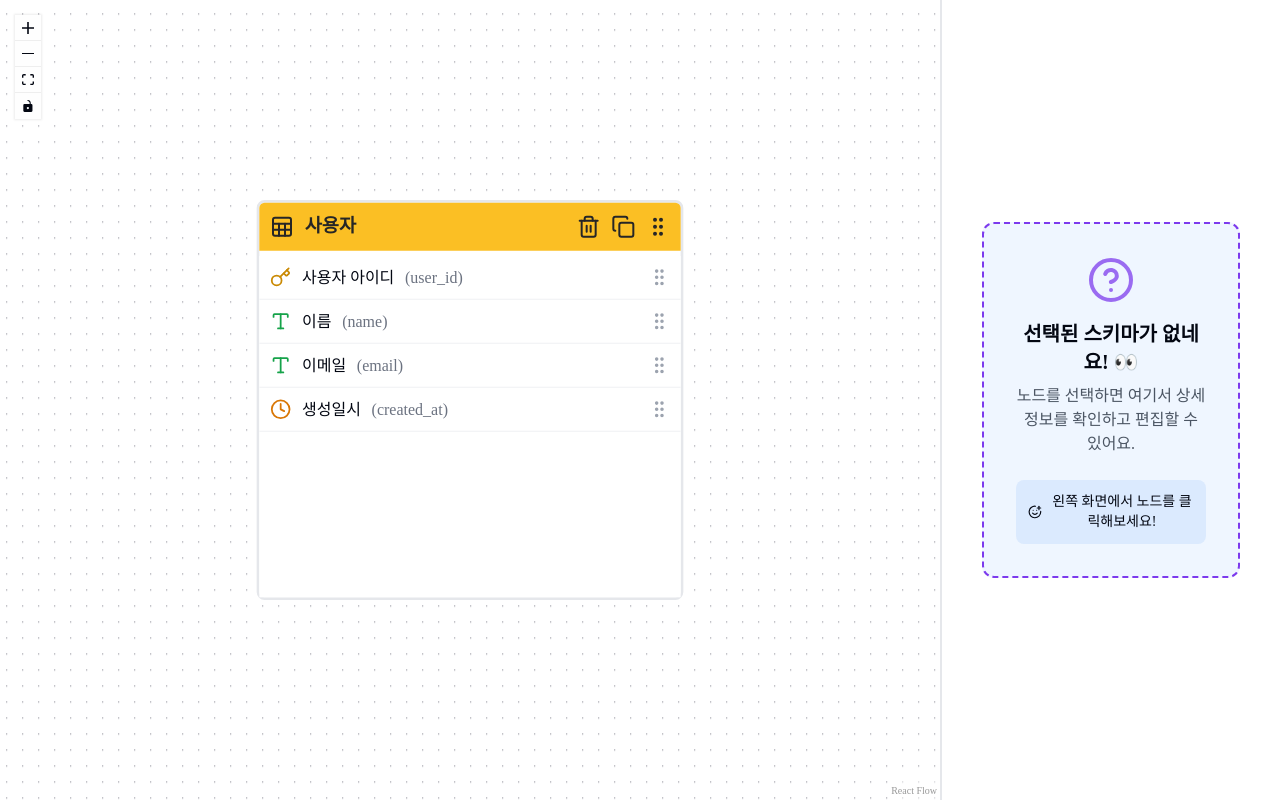
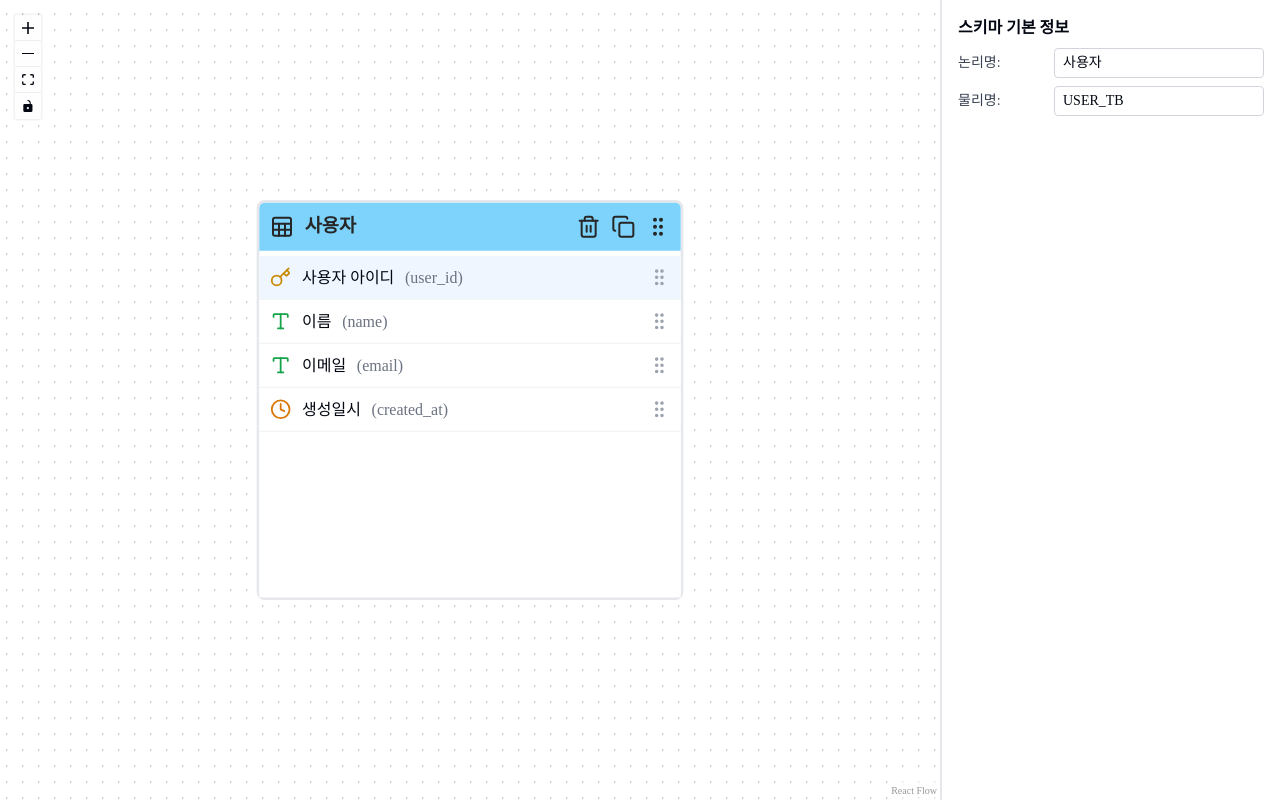
Before and after one commit to jcy97/schema-studio, a Next.js app: page /editor in a window 1280 px wide. Built offline with nearby package versions, Linux system fonts and the light colour scheme.

Commit message:
[feat] 현재 선택 컬럼 및 컬럼 순서 변경 컨텍스트 처리

```diff
--- a/app/editor/_components/nodes/NodeComponent.tsx
+++ b/app/editor/_components/nodes/NodeComponent.tsx
@@ -7,30 +7,33 @@ import NodeList from "./NodeList";
 import { useSchema } from "@/contexts/SchemaContext";
 
 const NodeComponent = memo((props: NodeProps) => {
-  // props.data를 초기값으로 사용하여 상태 초기화
   const [nodeData, setNodeData] = useState<AppNodeData>(
     props.data as AppNodeData
   );
-
-  // 스키마 컨텍스트에서 nodes 가져오기
-  const { nodes } = useSchema();
+  const schema = useSchema();
+  const nodes = schema.nodes;
 
   // nodes가 변경될 때마다 nodeData 업데이트
   useEffect(() => {
-    console.log("node changes");
-
     // 현재 노드 ID에 해당하는 노드 찾기
     const currentNode = nodes.find((node) => node.id === props.id);
-    console.log(currentNode);
     // 해당 노드가 존재하고 데이터가 있으면 상태 업데이트
     if (currentNode?.data) {
       setNodeData(currentNode.data);
     }
   }, [nodes, props.id]); // nodes나 props.id가 변경될 때 이펙트 실행
 
+  const onChange = (propertyKey: string, value: string | number) => {
+    schema.updateNode(props.id, { [propertyKey]: value });
+  };
+
   return (
     <NodeCard nodeId={props.id} isSelected={!!props.selected}>
-      <NodeHeader logicalName={nodeData.logicalName} color={nodeData.color} />
+      <NodeHeader
+        logicalName={nodeData.logicalName}
+        color={nodeData.color}
+        onChange={(value) => onChange("logicalName", value as string)}
+      />
       <NodeList
         columns={nodeData.columns}
         onColumnsChange={(columns) => {
--- a/app/editor/_components/nodes/NodeHeader.tsx
+++ b/app/editor/_components/nodes/NodeHeader.tsx
@@ -1,36 +1,30 @@
 "use client";
 import { getRandomBgColor } from "@/lib/utils";
 import { Copy, GripVertical, Sheet, Trash2 } from "lucide-react";
-import React, {
-  useState,
-  useRef,
-  ChangeEvent,
-  KeyboardEvent,
-  useEffect,
-} from "react";
+import React, { useRef, useState, KeyboardEvent } from "react";
 
 interface NodeHeaderProps {
   logicalName: string;
-  color: string;
+  color?: string;
+  onChange: (value: string) => void;
+  onDelete?: () => void;
+  onCopy?: () => void;
 }
 
 function NodeHeader({
   logicalName,
   color = "",
+  onChange,
+  onDelete,
+  onCopy,
 }: NodeHeaderProps): React.ReactElement {
-  const [isEditing, setIsEditing] = useState<boolean>(false);
-  const [name, setName] = useState<string>(logicalName);
+  const [isEditing, setIsEditing] = useState(false);
   const inputRef = useRef<HTMLInputElement>(null);
+  // 랜덤 색상을 useRef로 저장하여 리렌더링에도 유지
+  const randomColorRef = useRef(color || getRandomBgColor());
 
-  // logicalName이 변경될 때마다 로컬 name 상태를 업데이트
-  useEffect(() => {
-    console.log("NodeHeader - logicalName 변경됨:", logicalName);
-    setName(logicalName);
-  }, [logicalName]); // logicalName이 변경될 때만 실행
-
-  const bgColorClass = React.useMemo(() => {
-    return color || getRandomBgColor();
-  }, [color]);
+  // 색상은 randomColorRef에서 가져옴
+  const bgColorClass = randomColorRef.current;
 
   const handleInputClick = (): void => {
     setIsEditing(true);
@@ -41,8 +35,8 @@ function NodeHeader({
     }, 0);
   };
 
-  const handleInputChange = (e: ChangeEvent<HTMLInputElement>): void => {
-    setName(e.target.value);
+  const handleInputChange = (e: React.ChangeEvent<HTMLInputElement>): void => {
+    onChange(e.target.value);
   };
 
   const handleInputBlur = (): void => {
@@ -64,7 +58,7 @@ function NodeHeader({
         <input
           ref={inputRef}
           type="text"
-          value={name}
+          value={logicalName}
           onChange={handleInputChange}
           onClick={handleInputClick}
           onBlur={handleInputBlur}
@@ -77,10 +71,12 @@ function NodeHeader({
         <Trash2
           size={18}
           className="text-neutral-800 hover:text-destructive duration-200"
+          onClick={onDelete}
         />
         <Copy
           size={18}
           className="text-neutral-800 hover:text-neutral-100 duration-200"
+          onClick={onCopy}
         />
         <GripVertical
           size={18}
--- a/app/editor/_components/nodes/NodeList.tsx
+++ b/app/editor/_components/nodes/NodeList.tsx
@@ -1,6 +1,7 @@
 import { Column } from "@/types/appNode";
 import React, { useState, useCallback, useEffect, useRef } from "react";
 import NodeItem from "./NodeItem";
+import { useSchema } from "@/contexts/SchemaContext";
 
 function NodeList({
   columns,
@@ -14,8 +15,17 @@ function NodeList({
     [...columns].sort((a, b) => a.order - b.order)
   );
 
-  // 현재 선택된 아이템의 인덱스 상태 추가
-  const [selectedIndex, setSelectedIndex] = useState<number | null>(null);
+  // Schema 컨텍스트에서 상태와 함수 가져오기
+  const {
+    selectedColumnId,
+    onColumnSelect,
+    updateColumnOrders,
+    getSelectedNode,
+  } = useSchema();
+
+  // 선택된 노드 가져오기
+  const selectedNode = getSelectedNode();
+  const nodeId = selectedNode?.id || "";
 
   const [isDragging, setIsDragging] = useState(false);
   const [draggedIndex, setDraggedIndex] = useState<number | null>(null);
@@ -23,19 +33,27 @@ function NodeList({
 
   const listRef = useRef<HTMLDivElement>(null);
 
+  // 현재 선택된 아이템의 인덱스 찾기
+  const getSelectedIndex = useCallback((): number | null => {
+    if (!selectedColumnId) return null;
+    const index = localColumns.findIndex((col) => col.id === selectedColumnId);
+    return index !== -1 ? index : null;
+  }, [localColumns, selectedColumnId]);
+
   // 아이템 클릭 이벤트 처리 함수
   const handleItemClick = useCallback(
     (index: number) => {
-      // 같은 아이템을 다시 클릭하면 선택 해제
-      if (selectedIndex === index) {
-        setSelectedIndex(null);
-      } else {
-        // 다른 아이템을 클릭하면 선택 변경
-        setSelectedIndex(index);
-      }
+      const column = localColumns[index];
+      console.log("Clicking column:", column.id, column.logicalName); // 디버깅 로그
+      onColumnSelect(column.id);
     },
-    [selectedIndex]
+    [localColumns, onColumnSelect]
   );
+
+  // columns prop이 변경되면 localColumns 업데이트
+  useEffect(() => {
+    setLocalColumns([...columns].sort((a, b) => a.order - b.order));
+  }, [columns]);
 
   // 그립 핸들에서 마우스 다운 이벤트 처리
   const handleGripMouseDown = useCallback(
@@ -123,29 +141,15 @@ function NodeList({
         order: index,
       }));
 
+      // 로컬 상태 업데이트
       setLocalColumns(columnsWithUpdatedOrder);
 
-      // 선택된 아이템의 인덱스 업데이트
-      if (selectedIndex !== null) {
-        if (selectedIndex === draggedIndex) {
-          // 선택된 아이템이 이동된 경우 새 인덱스로 업데이트
-          setSelectedIndex(dragOverIndex);
-        } else if (
-          selectedIndex > draggedIndex &&
-          selectedIndex <= dragOverIndex
-        ) {
-          // 선택된 아이템 앞에서 뒤로 이동한 경우
-          setSelectedIndex(selectedIndex - 1);
-        } else if (
-          selectedIndex < draggedIndex &&
-          selectedIndex >= dragOverIndex
-        ) {
-          // 선택된 아이템 뒤에서 앞으로 이동한 경우
-          setSelectedIndex(selectedIndex + 1);
-        }
+      // 컨텍스트를 통해 전역 상태 업데이트
+      if (nodeId) {
+        updateColumnOrders(nodeId, columnsWithUpdatedOrder);
       }
 
-      // 상위 컴포넌트에 변경 사항 전달
+      // 상위 컴포넌트에 변경 사항 전달 (필요한 경우)
       if (onColumnsChange) {
         onColumnsChange(columnsWithUpdatedOrder);
       }
@@ -171,7 +175,8 @@ function NodeList({
     dragOverIndex,
     localColumns,
     onColumnsChange,
-    selectedIndex,
+    nodeId,
+    updateColumnOrders,
   ]);
 
   // 마우스 이벤트 리스너 설정/제거
@@ -186,6 +191,9 @@ function NodeList({
       document.removeEventListener("mouseup", handleMouseUp);
     };
   }, [isDragging, handleMouseMove, handleMouseUp]);
+
+  // 현재 선택된 인덱스 계산
+  const selectedIndex = getSelectedIndex();
 
   return (
     <div className="bg-white w-full h-full" ref={listRef}>
--- a/contexts/SchemaContext.tsx
+++ b/contexts/SchemaContext.tsx
@@ -1,22 +1,42 @@
 "use client";
 import { initialNodes } from "@/sample";
-import { AppNode } from "@/types/appNode";
-import { Connection, Edge, useEdgesState, useNodesState } from "@xyflow/react";
-import { createContext, useCallback, useContext, useState } from "react";
+import { AppNode, Column } from "@/types/appNode";
+import {
+  Connection,
+  Edge,
+  useEdgesState,
+  useNodesState,
+  NodeChange,
+  EdgeChange,
+  OnNodesChange,
+  OnEdgesChange,
+} from "@xyflow/react";
+import {
+  createContext,
+  useCallback,
+  useContext,
+  useState,
+  useEffect,
+  useRef,
+} from "react";
 
 interface SchemaContextType {
   nodes: AppNode[];
   edges: Edge[];
+  selectedColumnId: string | null;
   updateNode: (nodeId: string, data: Partial<AppNode["data"]>) => void;
   addNode: (node: AppNode) => void;
   removeNode: (nodeId: string) => void;
   updateEdges: (edges: Edge[]) => void;
   addEdge: (connection: Connection) => void;
   removeEdge: (edgeId: string) => void;
-  onNodesChange: () => void;
-  onEdgesChange: () => void;
+  onNodesChange: OnNodesChange<AppNode>;
+  onEdgesChange: OnEdgesChange;
   onNodeSelect: (nodeId: string) => void;
-  getSelectedNode: () => AppNode;
+  getSelectedNode: () => AppNode | undefined;
+  onColumnSelect: (columnId: string) => void;
+  getSelectedColumn: () => Column | null;
+  updateColumnOrders: (nodeId: string, updateColumns: Column[]) => void;
 }
 
 const SchemaContext = createContext<SchemaContextType | undefined>(undefined);
@@ -25,17 +45,35 @@ export const SchemaProvider = ({ children }: { children: React.ReactNode }) => {
   const [nodes, setNodes, onNodesChange] = useNodesState<AppNode>(initialNodes);
   const [edges, setEdges, onEdgesChange] = useEdgesState<Edge>([]);
   const [selectedNodeId, setSelectedNodeId] = useState<string>("");
+  const [selectedColumnId, setSelectedColumnId] = useState<string | null>(null);
+
+  // 초기화 여부를 추적하는 ref
+  const initializedRef = useRef(false);
+
+  // 최초 로딩 시에만 한 번 0번 컬럼 선택
+  useEffect(() => {
+    if (initializedRef.current) return;
+
+    if (nodes.length > 0) {
+      const firstNode = nodes[0];
+      if (firstNode.data.columns && firstNode.data.columns.length > 0) {
+        setSelectedColumnId(firstNode.data.columns[0].id);
+        setSelectedNodeId(firstNode.id);
+        initializedRef.current = true;
+      }
+    }
+  }, [nodes]);
 
   const updateNode = (nodeId: string, data: Partial<AppNode["data"]>) => {
     setNodes((nds) =>
       nds.map((node) => {
         if (node.id === nodeId) {
-          // 새로운 노드 객체를 생성하여 참조를 변경
+          // Create new node object to change reference
           const newNode = {
             ...node,
             data: { ...node.data, ...data },
           };
-          console.log("노드 업데이트:", nodeId, newNode.data);
+          console.log("Node update:", nodeId, newNode.data);
           return newNode;
         }
         return node;
@@ -72,16 +110,66 @@ export const SchemaProvider = ({ children }: { children: React.ReactNode }) => {
 
   const onNodeSelect = (nodeId: string) => {
     setSelectedNodeId(nodeId);
+
+    // 이미 선택된 컬럼이 없는 경우에만 첫 번째 컬럼을 자동 선택
+    const selectedNode = nodes.find((node) => node.id === nodeId);
+    const currentSelectedColumn = getSelectedColumn();
+
+    // 현재 선택된 컬럼이 없거나, 선택된 컬럼이 다른 노드에 속해 있는 경우에만 첫 번째 컬럼 선택
+    if (!currentSelectedColumn || getSelectedNode()?.id !== nodeId) {
+      if (
+        selectedNode &&
+        selectedNode.data.columns &&
+        selectedNode.data.columns.length > 0
+      ) {
+        setSelectedColumnId(selectedNode.data.columns[0].id);
+      } else {
+        setSelectedColumnId(null);
+      }
+    }
+  };
+
+  const onColumnSelect = (columnId: string) => {
+    console.log("Column selected:", columnId); // 디버깅용 로그 추가
+    setSelectedColumnId(columnId);
   };
 
   const getSelectedNode = useCallback(() => {
-    const selectedNode = nodes.find((node) => node.id === selectedNodeId);
-    return selectedNode;
+    return nodes.find((node) => node.id === selectedNodeId);
   }, [nodes, selectedNodeId]);
+
+  const getSelectedColumn = useCallback((): Column | null => {
+    const selectedNode = getSelectedNode();
+    if (!selectedNode || !selectedColumnId) return null;
+
+    const selectedColumn = selectedNode.data.columns?.find(
+      (column) => column.id === selectedColumnId
+    );
+
+    return selectedColumn || null;
+  }, [selectedColumnId, getSelectedNode]);
+
+  const updateColumnOrders = (nodeId: string, updatedColumns: Column[]) => {
+    setNodes((nds) =>
+      nds.map((node) => {
+        if (node.id === nodeId) {
+          return {
+            ...node,
+            data: {
+              ...node.data,
+              columns: updatedColumns,
+            },
+          };
+        }
+        return node;
+      })
+    );
+  };
 
   const value: SchemaContextType = {
     nodes,
     edges,
+    selectedColumnId,
     updateNode,
     addNode,
     removeNode,
@@ -92,7 +180,11 @@ export const SchemaProvider = ({ children }: { children: React.ReactNode }) => {
     onEdgesChange,
     onNodeSelect,
     getSelectedNode,
-  } as SchemaContextType;
+    onColumnSelect,
+    getSelectedColumn,
+    updateColumnOrders,
+  };
+
   return (
     <SchemaContext.Provider value={value}>{children}</SchemaContext.Provider>
   );
@@ -101,7 +193,7 @@ export const SchemaProvider = ({ children }: { children: React.ReactNode }) => {
 export const useSchema = () => {
   const context = useContext(SchemaContext);
   if (context === undefined) {
-    throw new Error("useSchema must be used a SchemaProvider");
+    throw new Error("useSchema must be used within a SchemaProvider");
   }
   return context;
 };
```
